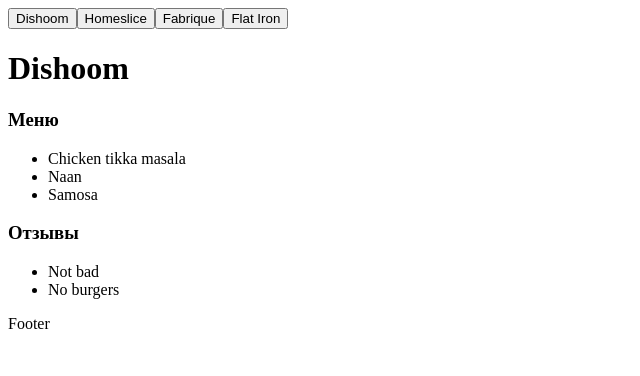
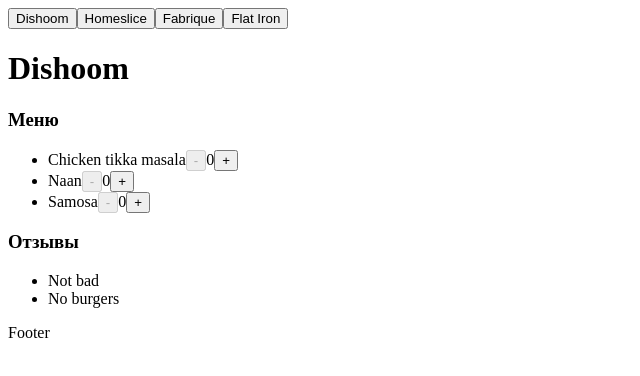
Before and after one commit to krparen/react-course-homeworks, a React (Vite) app: page / in a window 1280 px wide. Shown: the top 376 px of the page, without its empty margins (0-640 px from the left). Built offline with nearby package versions, Linux system fonts and the light colour scheme.

Commit message:
lecture-3/h2 added counter but no styles

```diff
--- a/src/components/button/button.jsx
+++ b/src/components/button/button.jsx
@@ -1,3 +1,3 @@
-export const Button = ({text, onClick}) => {
-    return <button onClick={onClick}>{text}</button>;
+export const Button = ({text, onClick, isDisabled}) => {
+    return <button onClick={onClick} disabled={isDisabled}>{text}</button>;
 };
--- /dev/null
+++ b/src/components/counter/component.jsx
@@ -0,0 +1,13 @@
+import {Button} from "../button/button.jsx";
+import {useState} from "react";
+
+export const Counter = () => {
+
+    const [counter, setCounter] = useState( 0 );
+
+    return <span>
+        <Button text={"-"} onClick={() => setCounter(counter - 1)} isDisabled={counter <= 0}></Button>
+        <span>{counter}</span>
+        <Button text={"+"} onClick={() => setCounter(counter + 1) } isDisabled={counter >= 5}></Button>
+    </span>
+}
--- a/src/components/dish/component.jsx
+++ b/src/components/dish/component.jsx
@@ -1,5 +1,5 @@
 export const Dish = ({dish}) => {
     return (
-        <div>{dish.name}</div>
+        <span>{dish.name}</span>
     );
 };
--- a/src/components/dishes/component.jsx
+++ b/src/components/dishes/component.jsx
@@ -1,4 +1,5 @@
 import {Dish} from "../dish/component.jsx";
+import {Counter} from "../counter/component.jsx";
 
 export const Dishes = ({dishes: dishes}) => {
     return (
@@ -6,7 +7,9 @@ export const Dishes = ({dishes: dishes}) => {
             <h3>Меню</h3>
             <ul>
                 {dishes.map(dish =>
-                    <li><Dish dish={dish}/></li>
+                    <li>
+                        <span><Dish dish={dish}/><Counter/></span>
+                    </li>
                 )}
             </ul>
         </div>
```
